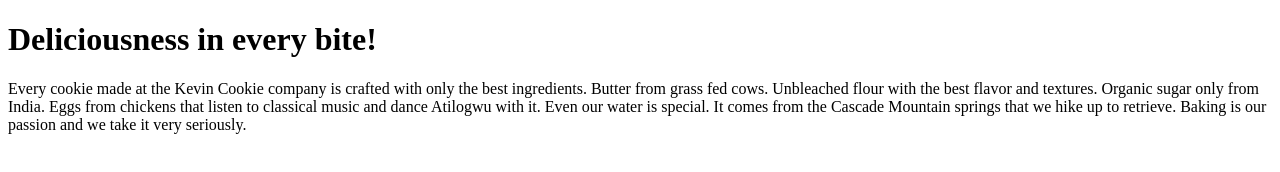
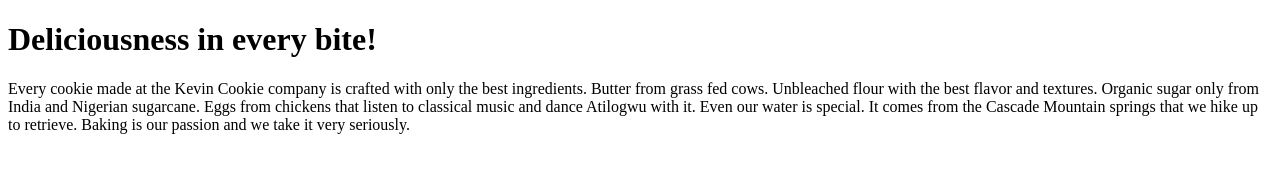
Before and after one commit to OdogwuMarcel/KevinCookieCompany.com, a plain HTML site: page index.htm in a window 1280 px wide. Drawn offline with Linux system fonts and the light colour scheme.

Commit message:
Update index.htm

```diff
--- a/index.htm
+++ b/index.htm
@@ -4,7 +4,7 @@
 
 <h1>Deliciousness in every bite!</h1>
 
-<p>Every cookie made at the Kevin Cookie company is crafted with only the best ingredients. Butter from grass fed cows. Unbleached flour with the best flavor and textures. Organic sugar only from India. Eggs from chickens that listen to classical music and dance Atilogwu with it. Even our water is special. It comes from the Cascade Mountain springs that we hike up to retrieve. Baking is our passion and we take it very seriously.</p>
+<p>Every cookie made at the Kevin Cookie company is crafted with only the best ingredients. Butter from grass fed cows. Unbleached flour with the best flavor and textures. Organic sugar only from India and Nigerian sugarcane. Eggs from chickens that listen to classical music and dance Atilogwu with it. Even our water is special. It comes from the Cascade Mountain springs that we hike up to retrieve. Baking is our passion and we take it very seriously.</p>
 
 
 </body>
```
